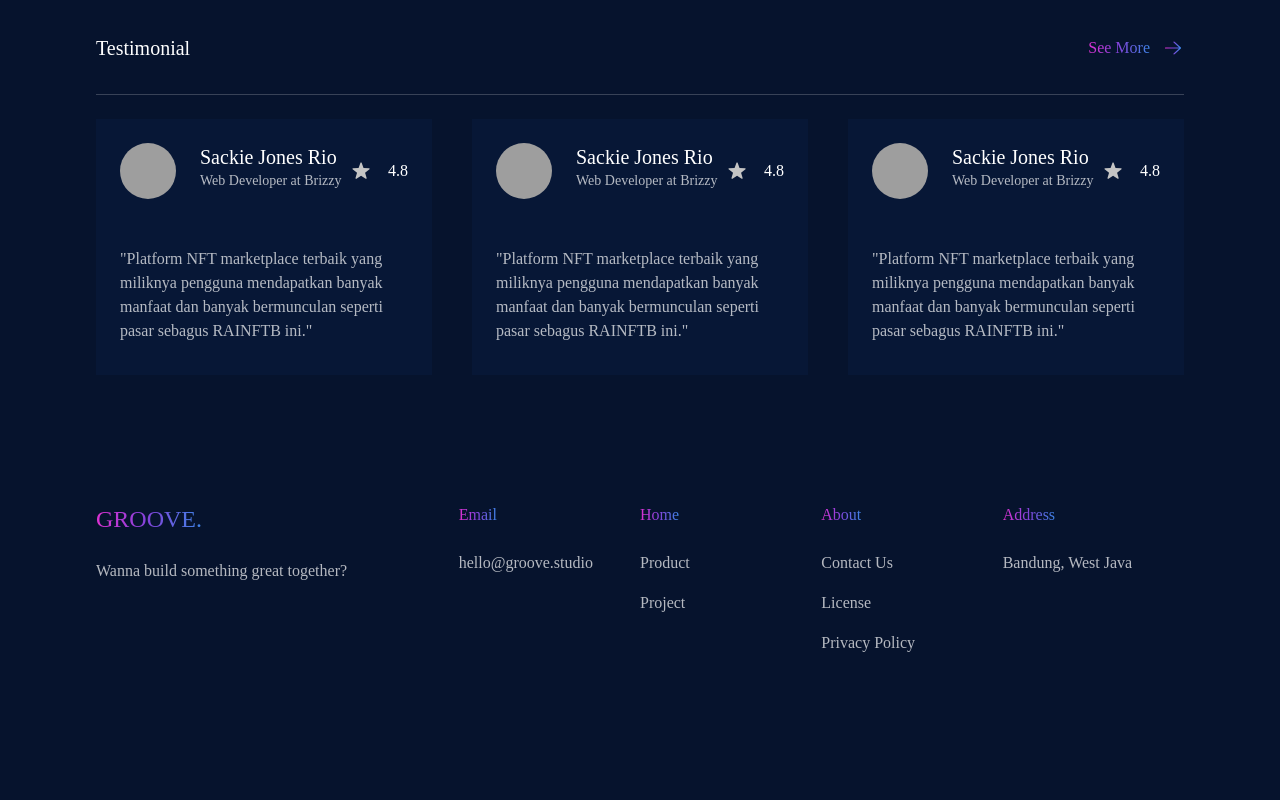
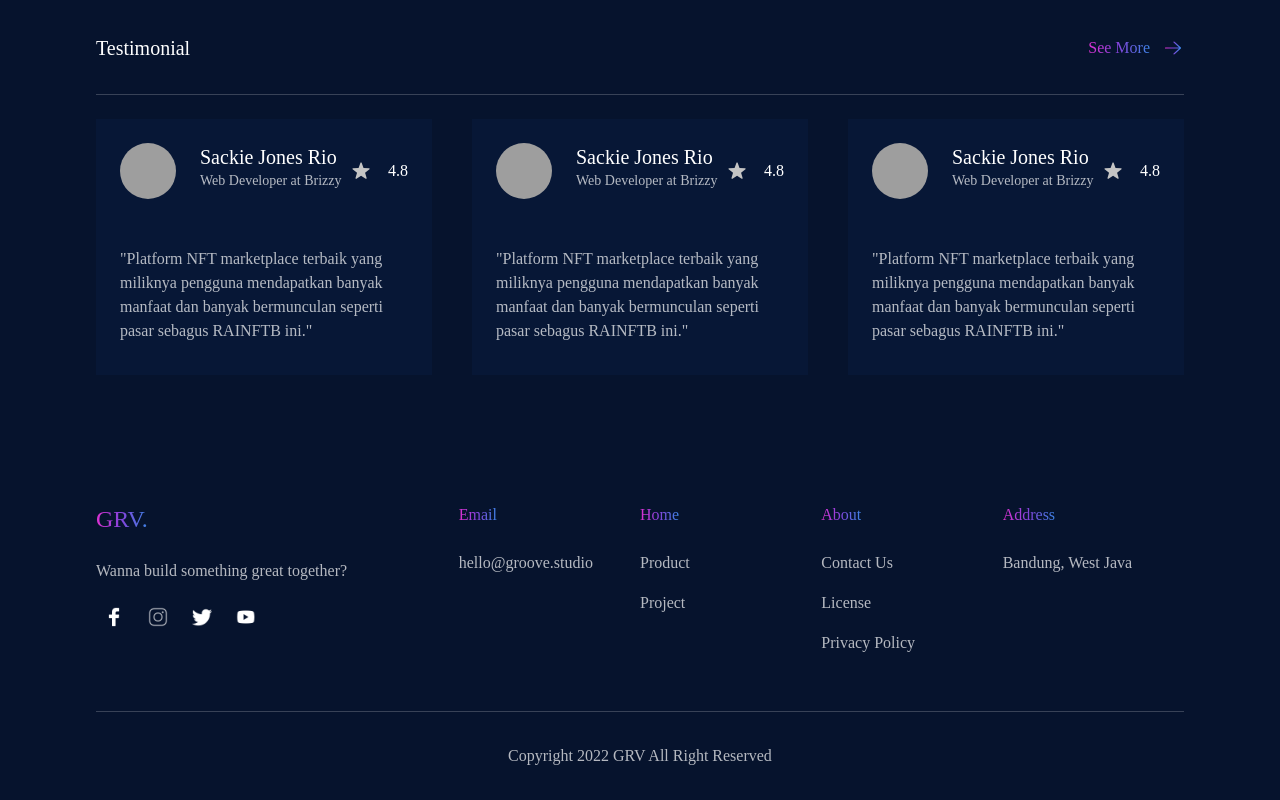
Before and after one commit to ceaton9/landing-page, a Gatsby site: page / in a window 1280 px wide. Shown: the part 1340-2140 px from the top of the page. Before the commit the page ends 2091 px from the top, so only its background shows below. Built offline with nearby package versions, Linux system fonts and the light colour scheme; Gatsby itself is replaced by a stand-in of ours; grey boxes are pictures that could not be loaded; a web font is replaced by a local one.

Commit message:
refine footer

```diff
--- a/src/components/cards/testimonialCard.tsx
+++ b/src/components/cards/testimonialCard.tsx
@@ -24,7 +24,6 @@ export default function TestimonialCard() {
           <p className="text-white">4.8</p>
         </div>
       </div>
-
       <p className="text-white opacity-70 font-light pt-12">
         "Platform NFT marketplace terbaik yang miliknya pengguna mendapatkan
         banyak manfaat dan banyak bermunculan seperti pasar sebagus RAINFTB
--- a/src/components/footer/index.tsx
+++ b/src/components/footer/index.tsx
@@ -1,14 +1,59 @@
 import { FOOTER } from "@utils/footer";
 import React from "react";
+import InstagramIcon from "@assets/instagram.png";
+import FacebookIcon from "@assets/facebook.png";
+import YoutubeIcon from "@assets/youtube.png";
+import TwitterIcon from "@assets/twitter.png";
+import LineBreak from "@components/lineBreak";
+import { LANG } from "@utils/lang";
 
 export default function Footer() {
   return (
-    <div className="px-24 my-24 flex">
+    <div className="px-24">
+      <div className="mt-24 h-52 flex">
         <div className="w-2/6">
-        <h2 className="gradient-text text-2xl inline">GROOVE.</h2>
+          <h2 className="gradient-text text-2xl inline">{LANG.NAVBAR.LOGO}</h2>
           <p className="text-white opacity-70 font-ligh mt-6">
             Wanna build something great together?
           </p>
+          <div className="flex items-center gap-2 py-4">
+            <div className="hover:bg-gradient-to-r from-[#DD31D1] via-[#8343DA] to-[#3D84E7] rounded-full p-2">
+              <a href="">
+                <img
+                  src={FacebookIcon}
+                  alt="facebook-icon"
+                  className="w-5 h-5"
+                />
+              </a>
+            </div>
+            <div className="hover:bg-gradient-to-r from-[#DD31D1] via-[#8343DA] to-[#3D84E7] rounded-full p-2">
+              <a href="">
+                <img
+                  src={InstagramIcon}
+                  alt="facebook-icon"
+                  className="w-5 h-5"
+                />
+              </a>
+            </div>
+            <div className="hover:bg-gradient-to-r from-[#DD31D1] via-[#8343DA] to-[#3D84E7] rounded-full p-2">
+              <a href="">
+                <img
+                  src={TwitterIcon}
+                  alt="facebook-icon"
+                  className="w-5 h-5"
+                />
+              </a>
+            </div>
+            <div className="hover:bg-gradient-to-r from-[#DD31D1] via-[#8343DA] to-[#3D84E7] rounded-full p-2">
+              <a href="">
+                <img
+                  src={YoutubeIcon}
+                  alt="facebook-icon"
+                  className="w-5 h-5"
+                />
+              </a>
+            </div>
+          </div>
         </div>
         <div className="w-4/6 flex">
           {FOOTER.FOOTER_ITEMS.map((items, idx) => (
@@ -18,7 +63,7 @@ export default function Footer() {
                 {items.LINKS.map((link, idx) => (
                   <li
                     key={idx}
-                  className="text-white opacity-70 font-light hover:opacity-100 transition duration-150 ease-out hover:ease-in"
+                    className="text-white opacity-70 font-light hover:opacity-100 transition duration-500 ease-out hover:ease-in"
                   >
                     <a href={link.url}>{link.label}</a>
                   </li>
@@ -28,5 +73,10 @@ export default function Footer() {
           ))}
         </div>
       </div>
+      <LineBreak />
+      <p className="font-light text-white opacity-70 text-center py-8">
+        Copyright 2022 GRV All Right Reserved
+      </p>
+    </div>
   );
 }
```
Also changed, not shown: src/assets/facebook.png (added), src/assets/instagram.png (added), src/assets/twitter.png (added), src/assets/youtube.png (added). Lines whose indentation alone changed are shown as unchanged.
